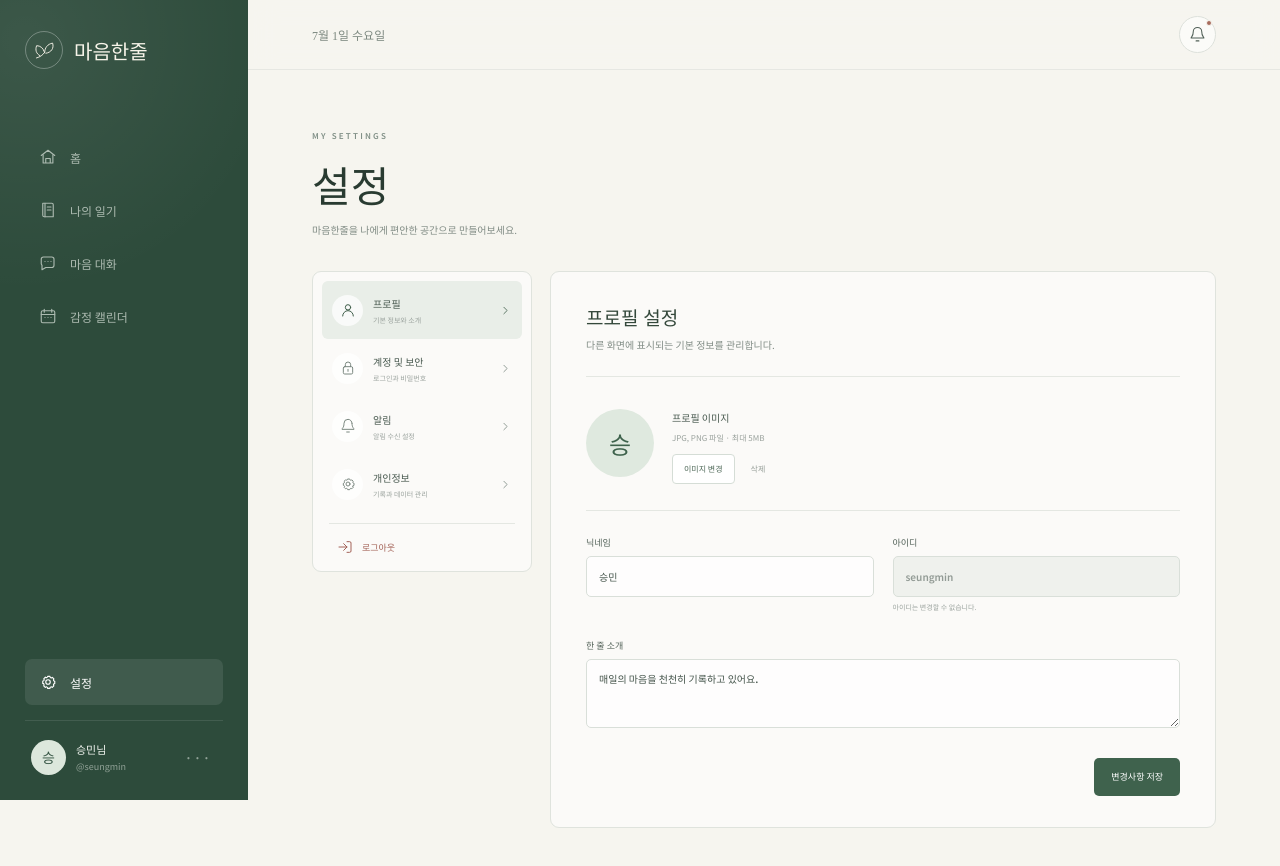
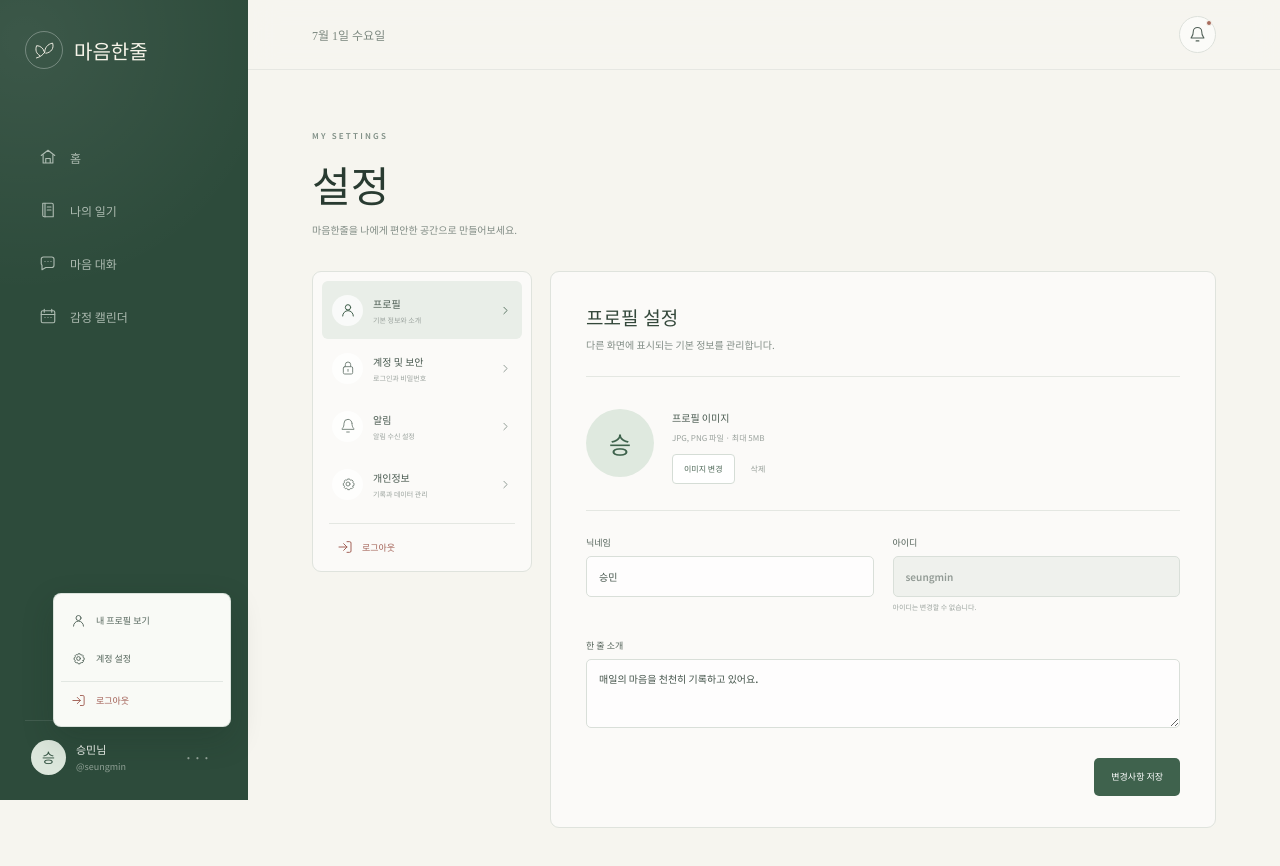
Before and after one commit to onlymi/diary-chat-web, a React (Vite) app: page /settings in a window 1280 px wide. Both pictures are taken after a click on the button "···". Shown: the top 866 px of the page. Built offline with nearby package versions, Linux system fonts and the light colour scheme; a web font is replaced by a local one.

Commit message:
chore: position of setting page is moved at bottom burger bar

```diff
--- a/src/components/layout/DashboardLayout.tsx
+++ b/src/components/layout/DashboardLayout.tsx
@@ -1,4 +1,5 @@
-import { NavLink, Outlet, useLocation } from "react-router-dom";
+import { useEffect, useRef, useState } from "react";
+import { Link, NavLink, Outlet, useLocation } from "react-router-dom";
 import { DashboardIcon, LeafMark } from "../icons";
 import "../../pages/MainPage.css";
 
@@ -11,11 +12,41 @@ const navigation = [
 
 function DashboardLayout() {
   const { pathname } = useLocation();
+  const [profileMenuOpen, setProfileMenuOpen] = useState(false);
+  const profileMenuRef = useRef<HTMLDivElement>(null);
   const today = new Intl.DateTimeFormat("ko-KR", {
     month: "long",
     day: "numeric",
     weekday: "long",
   }).format(new Date());
+
+  useEffect(() => {
+    const closeProfileMenu = (event: MouseEvent) => {
+      if (
+        profileMenuRef.current &&
+        !profileMenuRef.current.contains(event.target as Node)
+      ) {
+        setProfileMenuOpen(false);
+      }
+    };
+
+    const closeProfileMenuWithEscape = (event: KeyboardEvent) => {
+      if (event.key === "Escape") setProfileMenuOpen(false);
+    };
+
+    document.addEventListener("mousedown", closeProfileMenu);
+    document.addEventListener("keydown", closeProfileMenuWithEscape);
+
+    return () => {
+      document.removeEventListener("mousedown", closeProfileMenu);
+      document.removeEventListener("keydown", closeProfileMenuWithEscape);
+    };
+  }, []);
+
+  const logout = () => {
+    localStorage.removeItem("accessToken");
+    localStorage.removeItem("refreshToken");
+  };
 
   return (
     <div className="dashboard-shell">
@@ -41,22 +72,43 @@ function DashboardLayout() {
         </nav>
 
         <div className="sidebar-bottom">
-          <NavLink
-            className={({ isActive }) => (isActive ? "active" : undefined)}
-            to="/settings"
-          >
-            <DashboardIcon name="settings" />
-            <span>설정</span>
-          </NavLink>
-          <div className="sidebar-profile">
+          <div className="sidebar-profile" ref={profileMenuRef}>
             <span className="profile-avatar">승</span>
             <span>
               <strong>승민님</strong>
               <small>@seungmin</small>
             </span>
-            <button type="button" aria-label="프로필 메뉴">
+            <button
+              type="button"
+              aria-label="프로필 메뉴"
+              aria-expanded={profileMenuOpen}
+              aria-controls="profile-menu"
+              onClick={() => setProfileMenuOpen((current) => !current)}
+            >
               ···
             </button>
+            {profileMenuOpen && (
+              <nav id="profile-menu" className="profile-menu" aria-label="프로필 메뉴">
+                <Link
+                  to="/settings?tab=profile"
+                  onClick={() => setProfileMenuOpen(false)}
+                >
+                  <DashboardIcon name="user" />
+                  내 프로필 보기
+                </Link>
+                <Link
+                  to="/settings?tab=account"
+                  onClick={() => setProfileMenuOpen(false)}
+                >
+                  <DashboardIcon name="settings" />
+                  계정 설정
+                </Link>
+                <Link to="/" onClick={logout}>
+                  <DashboardIcon name="logout" />
+                  로그아웃
+                </Link>
+              </nav>
+            )}
           </div>
         </div>
       </aside>
--- a/src/pages/MainPage.css
+++ b/src/pages/MainPage.css
@@ -98,11 +98,11 @@
 }
 
 .sidebar-profile {
+  position: relative;
   display: grid;
   grid-template-columns: auto 1fr auto;
   align-items: center;
   gap: 10px;
-  margin-top: 15px;
   padding: 18px 6px 0;
   border-top: 1px solid rgba(255, 255, 255, 0.1);
 }
@@ -142,6 +142,52 @@
   border: 0;
   background: transparent;
   cursor: pointer;
+}
+
+.profile-menu {
+  position: absolute;
+  right: -8px;
+  bottom: 48px;
+  z-index: 20;
+  width: 178px;
+  padding: 7px;
+  border: 1px solid rgba(210, 221, 213, 0.8);
+  border-radius: 8px;
+  background: #f9faf6;
+  box-shadow: 0 12px 32px rgba(20, 42, 29, 0.2);
+}
+
+.profile-menu a {
+  display: flex;
+  height: 38px;
+  padding: 0 10px;
+  align-items: center;
+  gap: 10px;
+  color: #53645a;
+  border-radius: 5px;
+  font-size: 9px;
+  text-decoration: none;
+}
+
+.profile-menu a:hover {
+  color: #355a45;
+  background: #e9eee8;
+}
+
+.profile-menu a:last-child {
+  margin-top: 4px;
+  color: #a25f55;
+  border-top: 1px solid #e2e7e2;
+  border-radius: 0 0 5px 5px;
+}
+
+.profile-menu svg {
+  width: 15px;
+  fill: none;
+  stroke: currentColor;
+  stroke-linecap: round;
+  stroke-linejoin: round;
+  stroke-width: 1.5;
 }
 
 .dashboard-main {
--- a/src/pages/SettingsPage.tsx
+++ b/src/pages/SettingsPage.tsx
@@ -1,5 +1,5 @@
 import { useEffect, useState } from "react";
-import { Link } from "react-router-dom";
+import { Link, useSearchParams } from "react-router-dom";
 import { DashboardIcon } from "../components/icons";
 import {
   initialNotificationSettings,
@@ -67,7 +67,13 @@ function Toggle({
 }
 
 function SettingsPage() {
-  const [activeTab, setActiveTab] = useState<SettingsTab>("profile");
+  const [searchParams, setSearchParams] = useSearchParams();
+  const requestedTab = searchParams.get("tab");
+  const activeTab: SettingsTab = settingsTabs.some(
+    (tab) => tab.id === requestedTab,
+  )
+    ? (requestedTab as SettingsTab)
+    : "profile";
   const [profileSaved, setProfileSaved] = useState(false);
   const [notifications, setNotifications] = useState(
     initialNotificationSettings,
@@ -101,7 +107,7 @@ function SettingsPage() {
                   type="button"
                   className={activeTab === tab.id ? "active" : ""}
                   onClick={() => {
-                    setActiveTab(tab.id);
+                    setSearchParams({ tab: tab.id });
                     setProfileSaved(false);
                   }}
                   key={tab.id}
```
